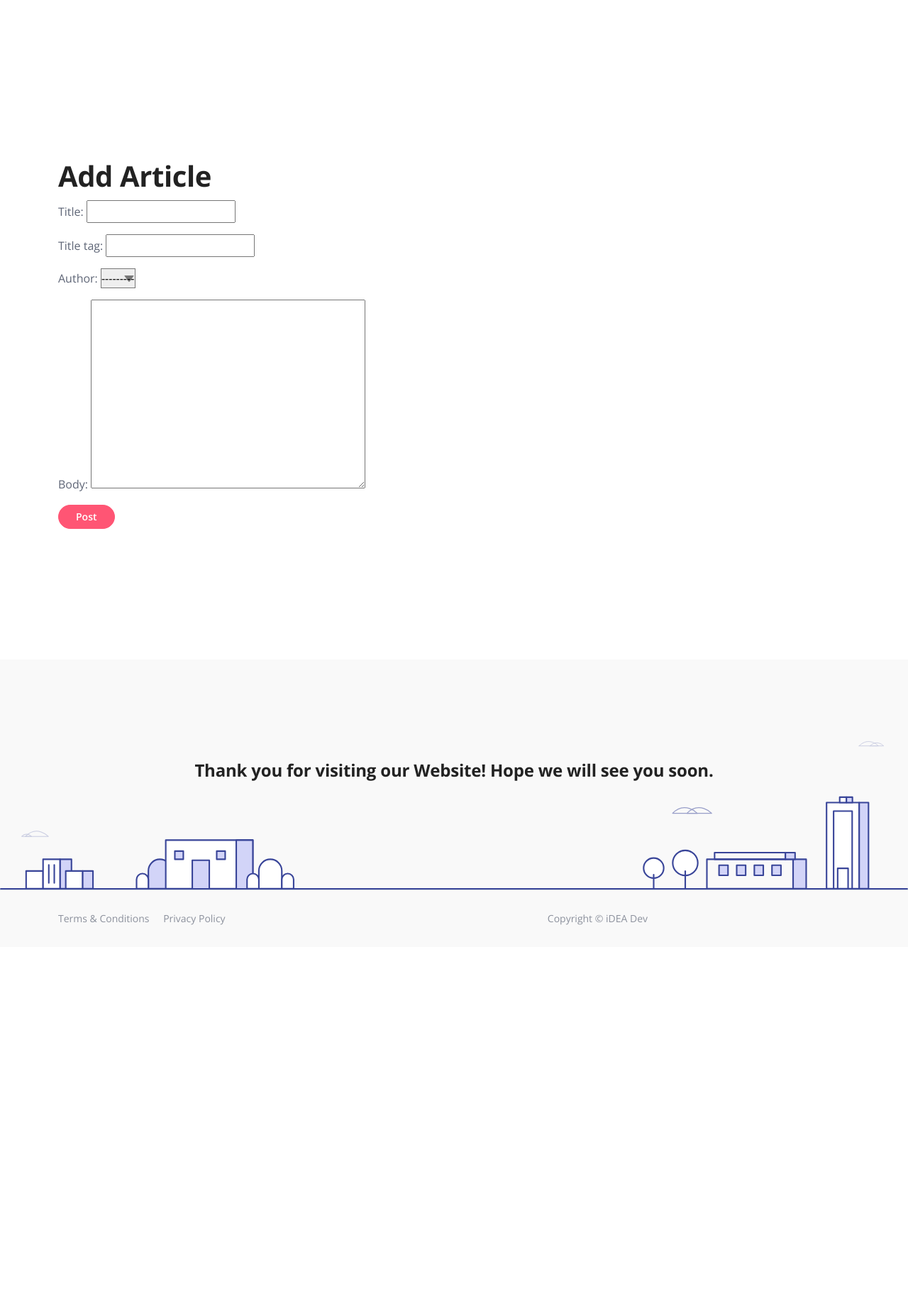
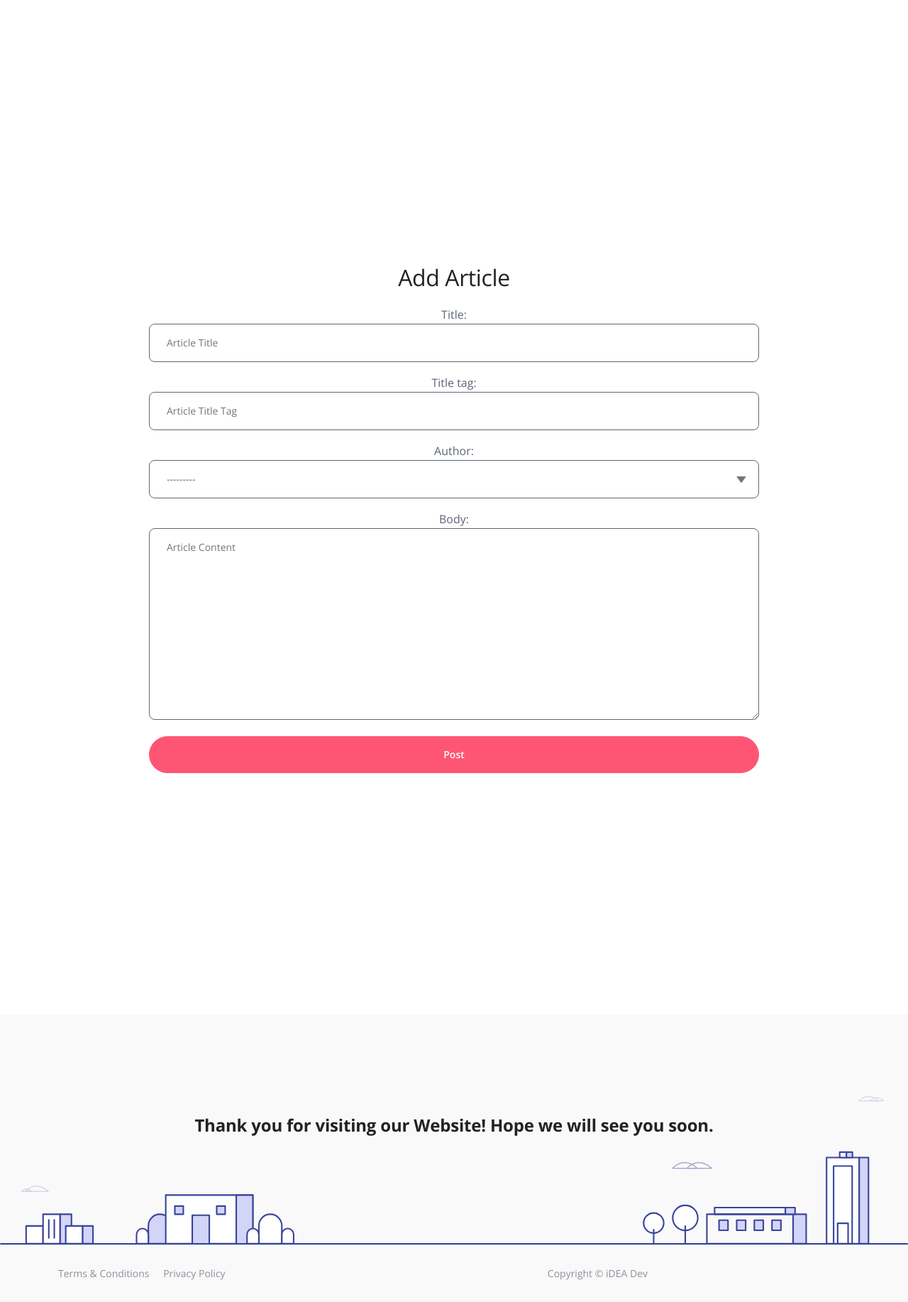
Before and after one commit to idea-development/idea-dev, a Django app: page /blog/add-article in a window 1280 px wide. Shown: the part 70-1904 px from the top of the page at 71% size. Before the commit the page ends 1373 px from the top, so only its background shows below. Run offline with Django 4.2, Linux system fonts and the light colour scheme.

Commit message:
add a form.py, update add_article.html and views.py in blog app

```diff
--- /dev/null
+++ b/blog/forms.py
@@ -0,0 +1,31 @@
+from logging import PlaceHolder
+from pyexpat import model
+from django import forms
+from .models import Post
+
+
+class PostForm(forms.ModelForm):
+    class Meta:
+        model = Post
+        fields = ('title', 'title_tag', 'author', 'body')
+        widgets = {
+            'title': forms.TextInput(attrs={
+                'class': 'form-control-input',
+                 'required': True,
+                 'placeholder': 'Article Title'
+                }),
+            'title_tag': forms.TextInput(attrs={
+                'class': 'form-control-input',
+                'required': True,
+                'placeholder': 'Article Title Tag'
+                }),
+            'author': forms.Select(attrs={
+                'class': 'form-control-input',
+                'required': True,
+                }),
+            'body': forms.Textarea(attrs={
+                'class': 'form-control-input',
+                'required': True,
+                'placeholder': 'Article Content'
+                }),
+        }
--- a/blog/templates/add_article.html
+++ b/blog/templates/add_article.html
@@ -9,16 +9,28 @@
 {% block content %}
 
 <div class="container header">
-
-    <h1>Add Article</h1>
-
-    <form action="" method="post">
-        {% csrf_token %}
-        {{ form.as_p }}
-        <button class='btn-solid-sm'>Post</button>
-    </form>
-
-
+    <div id="contact" class="form-1">
+        <div class="container">
+          <div class="row">
+            <div class="col-lg-12">
+              <h2 class="h2-heading">
+                <span>Add Article</span>
+              </h2>
+            </div>
+          </div>
+          <div class="col-lg-10 offset-lg-1">
+                <div class="form-group">
+                    <form action="" method="post">
+                        {% csrf_token %}
+                        {{ form.as_p }}
+                        <div class="form-group">
+                            <button class='form-control-submit-button'>Post</button>
+                        </div>
+                    </form>
+                </div>
+            </div>
+        </div>
+    </div>
 </div>
 
 
--- a/blog/views.py
+++ b/blog/views.py
@@ -1,7 +1,9 @@
+from calendar import firstweekday
 from django.shortcuts import render
 # Class base view
 from django.views.generic import ListView, DetailView, CreateView
 from .models import Post
+from .forms import PostForm
 
 # Create your views here.
 
@@ -16,5 +18,12 @@ class ArticleView(DetailView):
 
 class AddArticleView(CreateView):
     model = Post
+    form_class = PostForm
     template_name = 'add_article.html'
-    fields  = '__all__'
+    # fields = '__all__'
+    # fields  = [
+    #     'title',
+    #     'title_tag',
+    #     'author',
+    #     'body',
+    # ]
```
